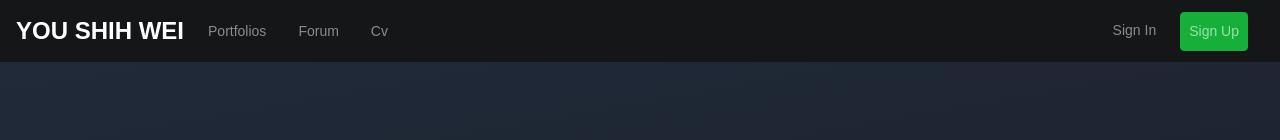
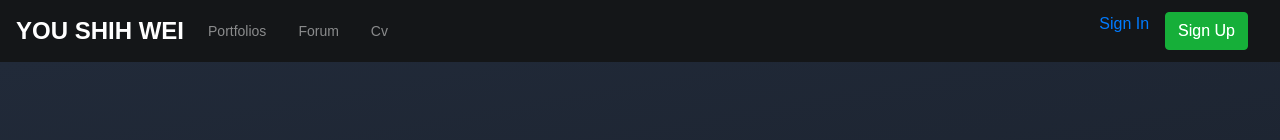
Before and after one commit to sengosha/portforlio, a Next.js app: page / in a window 1280 px wide. Shown: the top 140 px of the page. Built offline with nearby package versions, Linux system fonts and the light colour scheme; grey boxes are pictures that could not be loaded.

Commit message:
add AppLink component

```diff
--- a/components/shared/Navbar.js
+++ b/components/shared/Navbar.js
@@ -1,33 +1,41 @@
 import { Navbar, Nav } from 'react-bootstrap';
 import Link from 'next/link';
+
+
+const AppLink = ({children, className, href}) =>
+  <Link href={href}>
+    <a className={className}>{children}</a>
+  </Link>
 
 const AppNavbar = () => {
   return (
     <div className="navbar-wrapper">
       <Navbar expand="lg" className="navbar-dark fj-mw9">
-        <Navbar.Brand className="mr-3 font-weight-bold" href="#">YOU SHIH WEI</Navbar.Brand>
+        <AppLink
+          href="/"
+          className="navbar-brand mr-3 font-weight-bold">
+          YOU SHIH WEI
+        </AppLink>
         <Navbar.Toggle></Navbar.Toggle>
         <Navbar.Collapse>
           <Nav className="mr-auto">
-            <Link href="/portfolios">
-              <a className="nav-link mr-3">
+            <AppLink href="/portfolios" className="nav-link mr-3">
                 Portfolios
-              </a>
-            </Link>
-            <Nav.Link href="/forum/categories" className="mr-3">
+            </AppLink>
+            <AppLink href="/forum/categories" className="nav-link mr-3">
               Forum
-            </Nav.Link>
-            <Nav.Link href="#" className="mr-3">
+            </AppLink>
+            <AppLink href="/cv" className="nav-link mr-3">
               Cv
-            </Nav.Link>
+            </AppLink>
           </Nav>
           <Nav>
-            <Nav.Link href="/login" className="mr-3">
+            <AppLink href="/login" className="mr-3">
               Sign In
-            </Nav.Link>
-            <Nav.Link href="#" className="mr-3 btn btn-success bg-green-2 bright">
+            </AppLink>
+            <AppLink href="/register" className="mr-3 btn btn-success bg-green-2 bright">
               Sign Up
-            </Nav.Link>
+            </AppLink>
           </Nav>
         </Navbar.Collapse>
       </Navbar>
```
